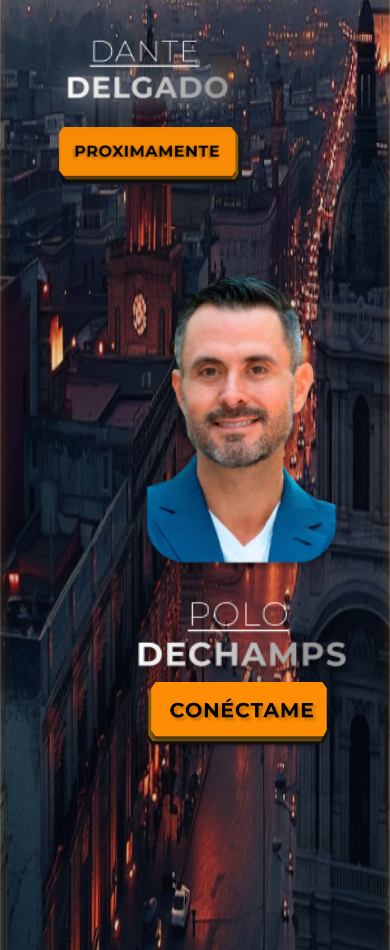
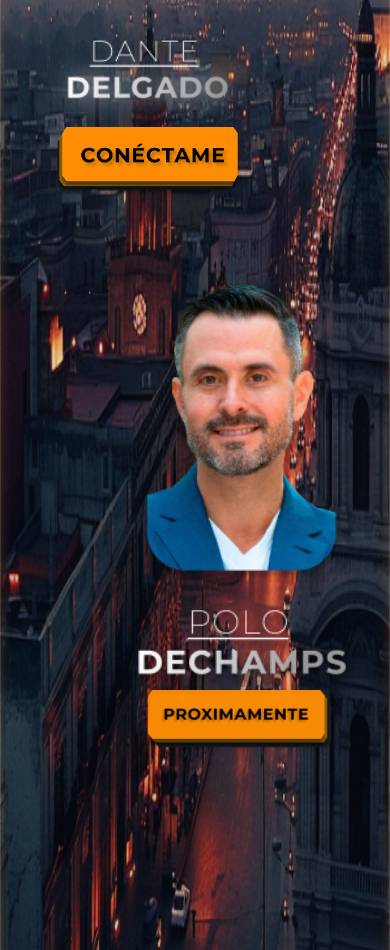
Before and after one commit to NicxOp1/RedVeracruz, a plain HTML site: page index.html in a window 390 px wide. Shown: the part 520-1470 px from the top of the page. Drawn offline with Linux system fonts and the light colour scheme.

```diff
--- a/index.html
+++ b/index.html
@@ -13,11 +13,11 @@
             <div class="contenedor">
                 <div class="caja1">
                     <img class="people" src="./assets/Dant.png" alt="Político">
-                     <a class="boton"href="#"><img class="CTA3" src="./assets/Button (1).png" alt="Button"></a>
+                     <a class="boton"href="https://wa.me/5212295265670"><img class="CTA3" src="./assets/Button.png" alt="Button"></a>
                  </div>
                  <div class="caja2">
                      <img class="people" src="./assets/Pol.png" alt="Político">
-                     <a class="botton" href="#"><img class="CTA4" src="./assets/Button.png" alt="Button"></a>
+                     <a class="botton" href="#"><img class="CTA4" src="./assets/Button (1).png" alt="Button"></a>
                  </div>
             </div>
 
```
